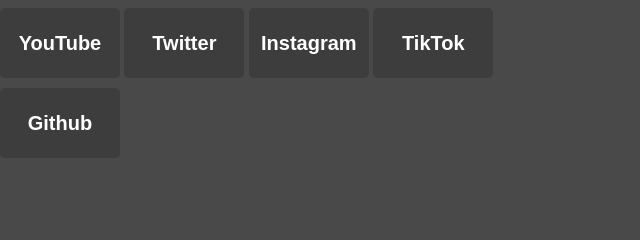
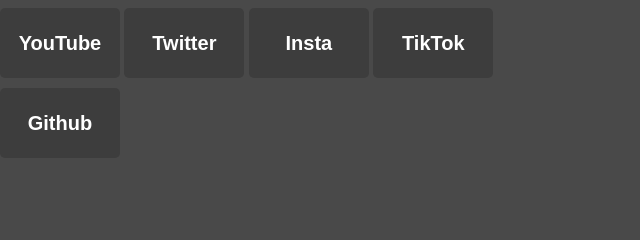
Before and after one commit to yuckdevchan/tibernet2, a plain HTML site: page service/games.html in a window 1280 px wide. Shown: the full height of the page, 571-1211 px from the left. Drawn offline with Linux system fonts and the light colour scheme.

Commit message:
Update games.html

```diff
--- a/service/games.html
+++ b/service/games.html
@@ -11,7 +11,7 @@
       <a href="/service/games.html"><button class="cur" >Games</button><a>
       <a href="/service/youtube.html"><button class="top" >YouTube</button><a>
       <a href="/service/twitter.html"><button class="top" >Twitter</button><a>
-      <a href="/service/instagram.html"><button class="top" >Instagram</button><a>
+      <a href="/service/instagram.html"><button class="top" >Insta</button><a>
       <a href="/service/tiktok.html"><button class="top" >TikTok</button><a>
       <a href="/service/reddit.html"><button class="top" >Reddit</button><a>
       <a href="/service/discord.html"><button class="top" >Discord</button><a>
```
